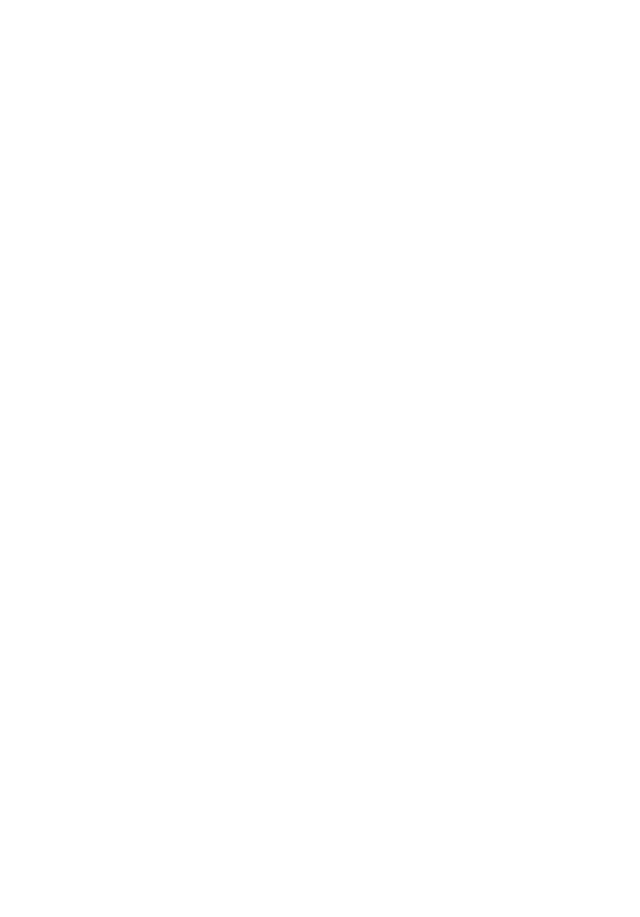
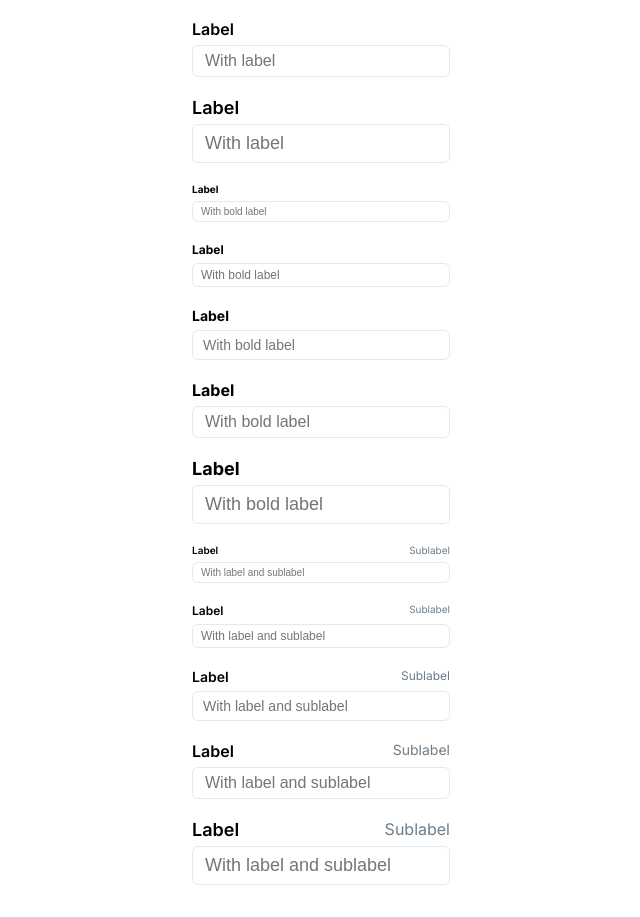
Before and after one commit to morning-la-tech/morning-react-ui, a Next.js app: page /inputs in a window 1280 px wide. Before the commit this address had no page. Shown: the part 575-1492 px from the top of the page, without its empty margins (319-959 px from the left). Before the commit the page ends 800 px from the top, so only its background shows below. Built offline with nearby package versions, Linux system fonts and the light colour scheme.

Commit message:
WIP parent input

```diff
--- /dev/null
+++ b/app/inputs/page.tsx
@@ -0,0 +1,47 @@
+'use client';
+
+import Link from 'next/link';
+import Input from '@/components/inputs/Input';
+import Container from '@/components/layout/Container';
+import Columns from '@/components/layout/Columns';
+import Column from '@/components/layout/Column';
+import { Size } from '@/util/Enum';
+
+export default function page() {
+  const renderInputs = (props: {
+    label?: string;
+    isLabelBold?: boolean;
+    sublabel?: string;
+    height?: string;
+    size?: Size;
+    value?: string;
+    placeholder?: string;
+  }) => {
+    return (
+      <>
+        <Input {...props} size={Size.xs} />
+        <Input {...props} size={Size.s} />
+        <Input {...props} size={Size.m} />
+        <Input {...props} size={Size.l} />
+        <Input {...props} size={Size.xl} />
+      </>
+    );
+  };
+
+  return (
+    <div style={{ display: 'flex', flexDirection: 'row' }}>
+      <Container>
+        <Link href={'/'}>Home</Link>
+        <h1>ParentInputs</h1>
+        <Columns>
+          <Column>
+            {renderInputs({ placeholder: 'Simple input' })}
+            {renderInputs({ label: 'Label', placeholder: 'With label' })}
+            {renderInputs({ label: 'Label', isLabelBold: true, placeholder: 'With bold label' })}
+            {renderInputs({ label: 'Label', sublabel: 'Sublabel', placeholder: 'With label and sublabel' })}
+          </Column>
+        </Columns>
+      </Container>
+    </div>
+  );
+}
--- a/app/layout.tsx
+++ b/app/layout.tsx
@@ -4,7 +4,7 @@
 import ThemeProvider from './ThemeProvider';
 
 const inter = Inter({
-  weight: '400',
+  weight: 'variable',
   subsets: ['latin'],
 });
 
--- a/app/page.tsx
+++ b/app/page.tsx
@@ -2,8 +2,9 @@
 
 export default function Home() {
   return (
-    <div style={{ display: 'flex', flexDirection: 'row' }}>
+    <div style={{ display: 'flex', flexDirection: 'column' }}>
       <Link href={'/buttons'}>Buttons</Link>
+      <Link href={'/inputs'}>Inputs</Link>
     </div>
   );
 }
--- /dev/null
+++ b/components/inputs/Input.tsx
@@ -0,0 +1,28 @@
+import { forwardRef } from 'react';
+import classNames from 'classnames';
+import ParentInput from '@/components/inputs/ParentInput';
+import { Size } from '@/util/Enum';
+import styles from './input.module.css';
+
+type InputProps = {
+  label?: string;
+  sublabel?: string;
+  size?: Size;
+  placeholder?: string;
+  value?: string;
+  isLabelBold?: boolean;
+};
+
+const Input = forwardRef<HTMLInputElement, InputProps>(
+  ({ label, sublabel, isLabelBold, size = Size.m, value, placeholder }, ref) => {
+    return (
+      <ParentInput label={label} sublabel={sublabel} isLabelBold={isLabelBold} size={size}>
+        <input className={classNames(styles.input, styles[size])} ref={ref} value={value} placeholder={placeholder} />
+      </ParentInput>
+    );
+  },
+);
+
+Input.displayName = 'Input';
+
+export default Input;
--- /dev/null
+++ b/components/inputs/ParentInput.tsx
@@ -0,0 +1,28 @@
+import { forwardRef } from 'react';
+import classNames from 'classnames';
+import { Size } from '@/util/Enum';
+import styles from './input.module.css';
+
+type ParentInputProps = {
+  label?: string;
+  isLabelBold?: boolean;
+  sublabel?: string;
+  size?: Size;
+  children: React.ReactNode;
+};
+
+const ParentInput = forwardRef<HTMLDivElement, ParentInputProps>(
+  ({ label, isLabelBold, sublabel, size = Size.m, children }, ref) => (
+    <div ref={ref} className={classNames(styles.parentInput, styles[size])}>
+      <div className={styles.labelsContainer}>
+        {label && <label className={classNames(styles.label, { [styles.bold]: isLabelBold })}>{label}</label>}
+        {sublabel && <div className={classNames(styles.sublabel, styles[size])}>{sublabel}</div>}
+      </div>
+      <div className={styles.textAreaContainer}>{children}</div>
+    </div>
+  ),
+);
+
+ParentInput.displayName = 'ParentInput';
+
+export default ParentInput;
--- /dev/null
+++ b/components/inputs/input.module.css
@@ -0,0 +1,55 @@
+.label {
+    display: block;
+    font-weight: 600;
+}
+
+.label.bold {
+    font-weight: 700;
+}
+
+.sublabel {
+    display: block;
+    color: var(--iron);
+    font-weight: 400;
+}
+
+.labelsContainer {
+    display: flex;
+    flex-direction: row;
+    justify-content: space-between;
+    margin-bottom: 6px;
+}
+
+.parentInput {
+    display: flex;
+    flex-direction: column;
+    width: 100%;
+    height: 100%;
+}
+
+.input {
+    padding: 6px 10px;
+    border: 1px solid var(--ash);
+    border-radius: 6px;
+    box-sizing: border-box;
+    width: 100%;
+}
+
+.parentInput.xl  { font-size: var(--font-size-xl); }
+.parentInput.l   { font-size: var(--font-size-l); }
+.parentInput.m   { font-size: var(--font-size-normal); }
+.parentInput.s   { font-size: var(--font-size-s); }
+.parentInput.xs  { font-size: var(--font-size-xs); }
+
+.input.xl  { font-size: var(--font-size-xl); padding: 8px 12px; }
+.input.l   { font-size: var(--font-size-l); padding: 6px 12px; }
+.input.m   { font-size: var(--font-size-normal); padding: 6px 10px; }
+.input.s   { font-size: var(--font-size-s); padding: 4px 8px; }
+.input.xs  { font-size: var(--font-size-xs); padding: 4px 8px; }
+
+/* Sublabels are one size smaller than labels */
+.sublabel.xl  { font-size: var(--font-size-l); }
+.sublabel.l   { font-size: var(--font-size-normal); }
+.sublabel.m   { font-size: var(--font-size-s); }
+.sublabel.s   { font-size: var(--font-size-xs); }
+.sublabel.xs  { font-size: var(--font-size-xs); }
```
